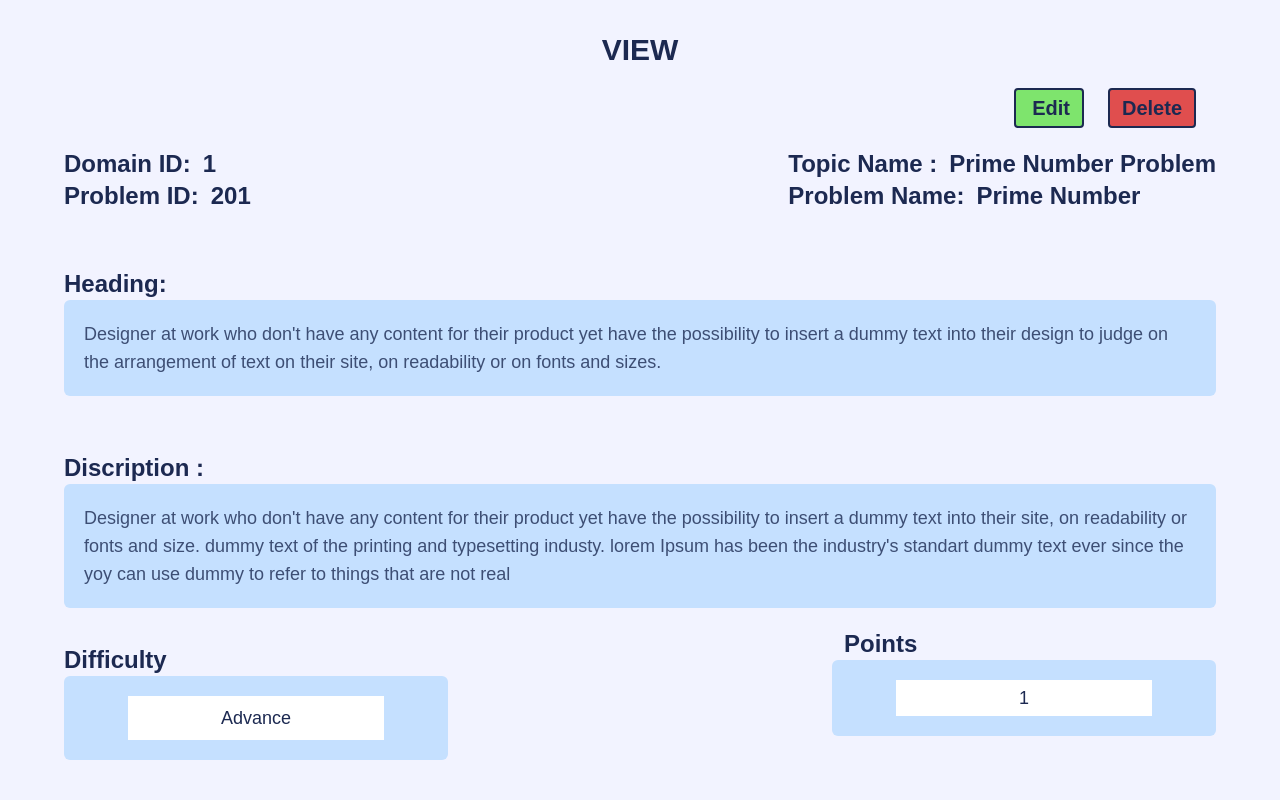
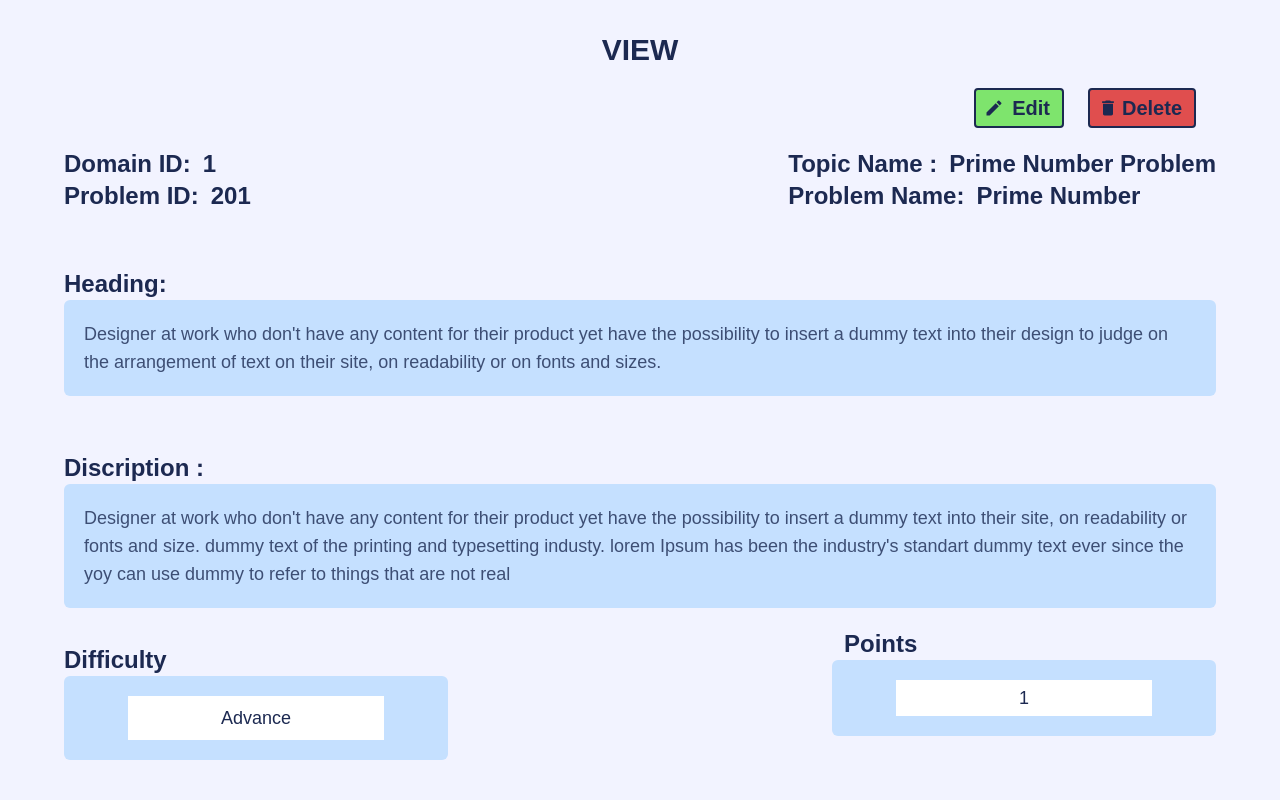
Before and after one commit to stahreem/Open-Source-Contribution, a React (Create React App) app: page / in a window 1280 px wide. Shown: the top 800 px of the page. Built offline with nearby package versions, Linux system fonts and the light colour scheme.

Commit message:
completed with icons

```diff
--- a/src/components/Header.jsx
+++ b/src/components/Header.jsx
@@ -1,6 +1,6 @@
 import React from "react";
 import { MdDelete } from "react-icons/md";
-import { FaPen } from "react-icons/fa6";
+import { MdModeEdit } from "react-icons/md";
 
 
 export default function Header() {
@@ -16,11 +16,11 @@ export default function Header() {
         <link rel="import" href="component.html" />
         {/* onClick={handleClick} */}
         <div className="flex items-center text-xl font-bold bg-[#7EE46D] w-fit pl-2 p-1 pr-3 border-2 border-textBlue hover:shadow-xl rounded mr-6">
-          {/* <div><FaPen /></div> */}
+          <div><MdModeEdit /></div>
           <div className="pl-2"> Edit</div>
         </div>
         <div className="flex items-center text-xl font-bold bg-[#E04E4E] w-fit pl-2 p-1 pr-3 border-2 border-textBlue hover:shadow-xl rounded">
-          {/* <div><MdDelete /></div> */}
+          <div><MdDelete /></div>
           <div className="pl-1"> Delete</div>
         </div>
       </div>
@@ -171,7 +171,7 @@ export default function Header() {
             <div className="flex flex-col justify-between mt-12 ">
               <div className="">
                 <div className="font-bold ">Sample Input :</div>
-                <br />
+                {/* <br /> */}
                 <div className="h-20 pt-2 pl-5 text-lg rounded-md min-w-96 bg-inputBg">
                   <ul>
                     <li>1</li>
@@ -184,7 +184,7 @@ export default function Header() {
               <div className="flex flex-col justify-around">
                 <div className="">
                   <div className="text-xl font-bold"> Sample Output :</div>
-                  <br />
+                  {/* <br /> */}
                   <div className="h-20 pt-2 pl-5 text-lg rounded-md min-w-96 h-117 bg-inputBg">
                     <ul>
                       <li>1</li>
```
